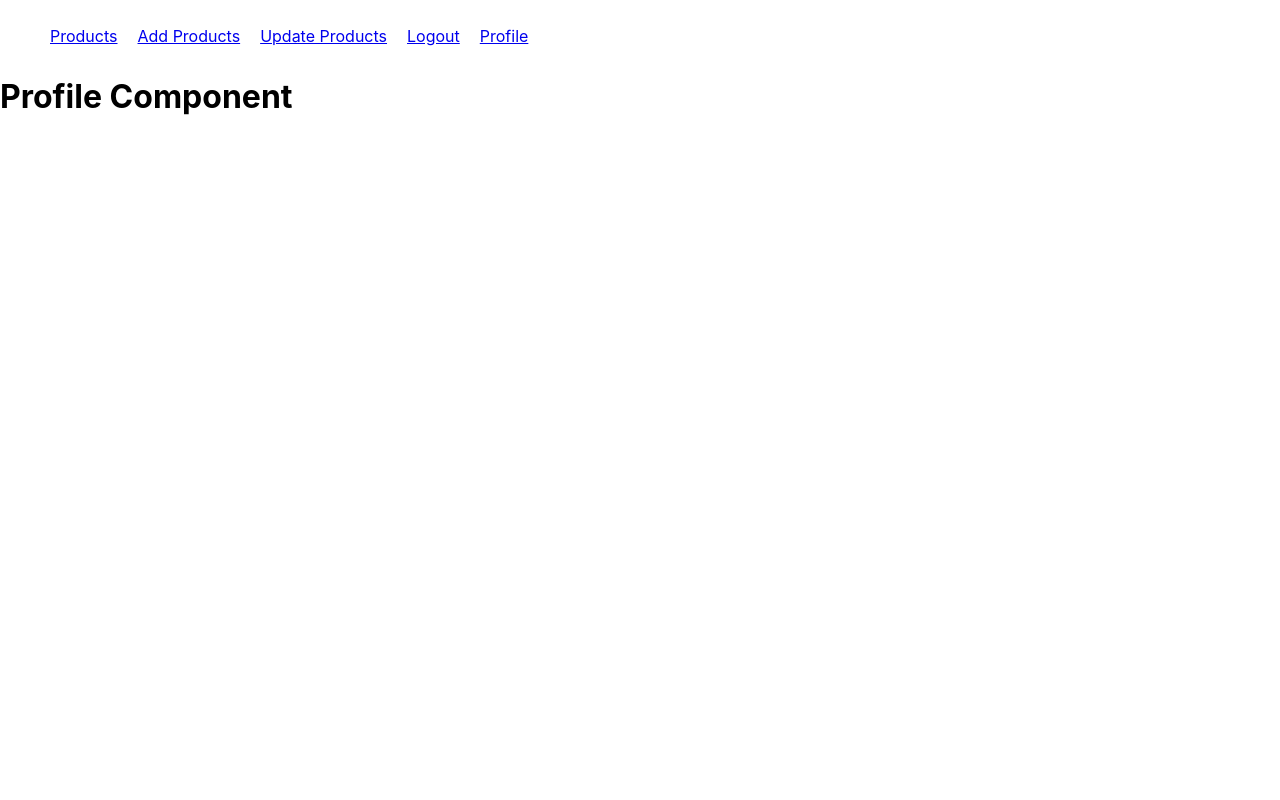
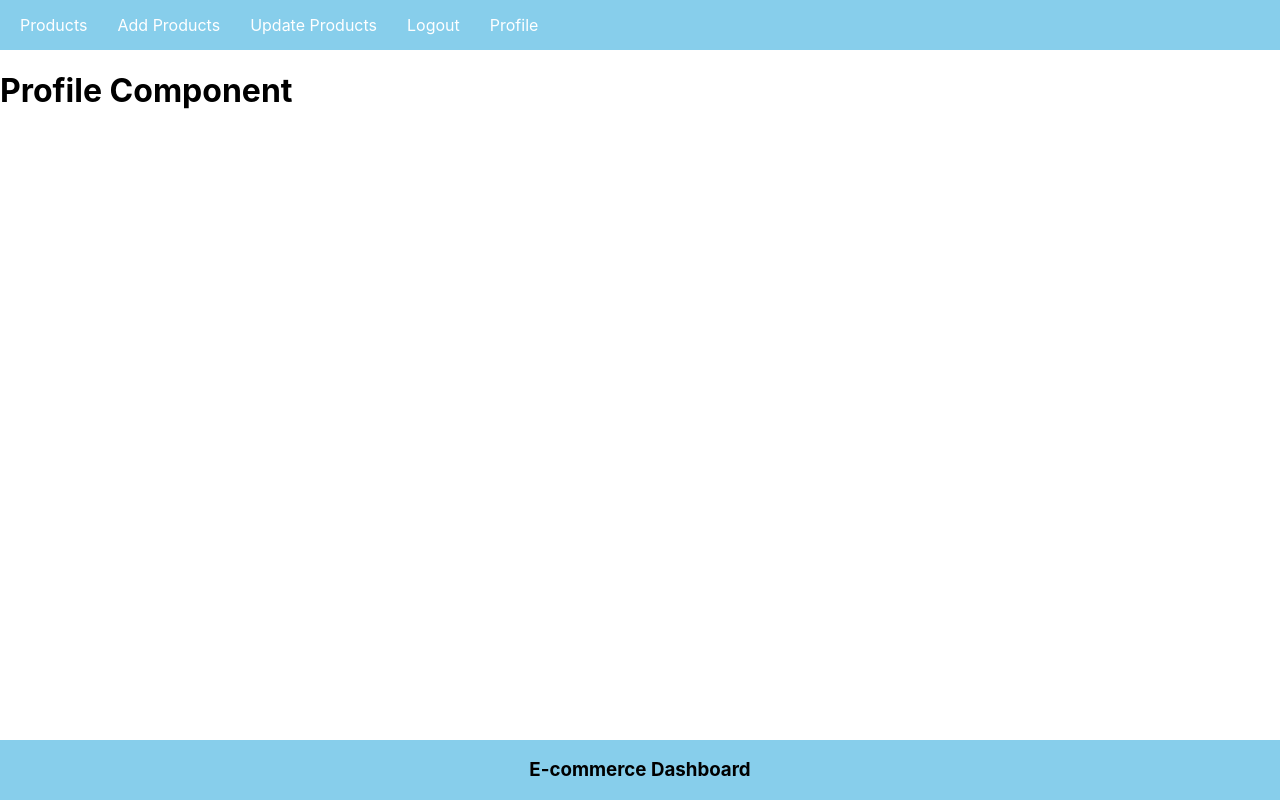
Before and after one commit to hassoo12/e-dashboard-frontend, a React (Create React App) app: page /profile in a window 1280 px wide. Built offline with nearby package versions, Linux system fonts and the light colour scheme.

Commit message:
header and footer

```diff
--- a/src/App.css
+++ b/src/App.css
@@ -1,12 +1,32 @@
 .nav-ul li{
   display: inline-block;
   padding: 10px;
+}
+
+.nav-ul li a{
+  color: white;
+  padding: 5px;
+  text-decoration: none;
+}
+
+.nav-ul{
+  padding: 5px;
+  margin: 0;
+  background-color: skyblue;
 }
 
 @media (prefers-reduced-motion: no-preference) {
   .App-logo {
     animation: App-logo-spin infinite 20s linear;
   }
+}
+
+.footer{
+  position: absolute;
+  bottom: 0;
+  text-align: center;
+  width: 100%;
+  background-color: skyblue;
 }
 
 .App-header {
--- a/src/App.js
+++ b/src/App.js
@@ -1,6 +1,9 @@
 import './App.css';
-import Nav from './Nav';
+import Nav from './components/Nav';
 import { BrowserRouter,Routes,Route } from 'react-router-dom';
+import Footer from './components/Footer';
+
+
 function App() {
   return (
     <div className="App">
@@ -14,6 +17,7 @@
         <Route path='/profile' element={<h1>Profile Component</h1>}/>
       </Routes>
       </BrowserRouter>
+      <Footer/>
     </div>
   );
 }
--- /dev/null
+++ b/src/components/Footer.js
@@ -0,0 +1,11 @@
+import React from "react";
+
+const Footer=()=>{
+    return(
+        <div className="footer">
+            <h3>E-commerce Dashboard</h3>
+        </div>
+    )
+}
+
+export default Footer;
```
Also changed, not shown: src/components/Nav.js (renamed from src/Nav.js), src/logo.svg (deleted).
